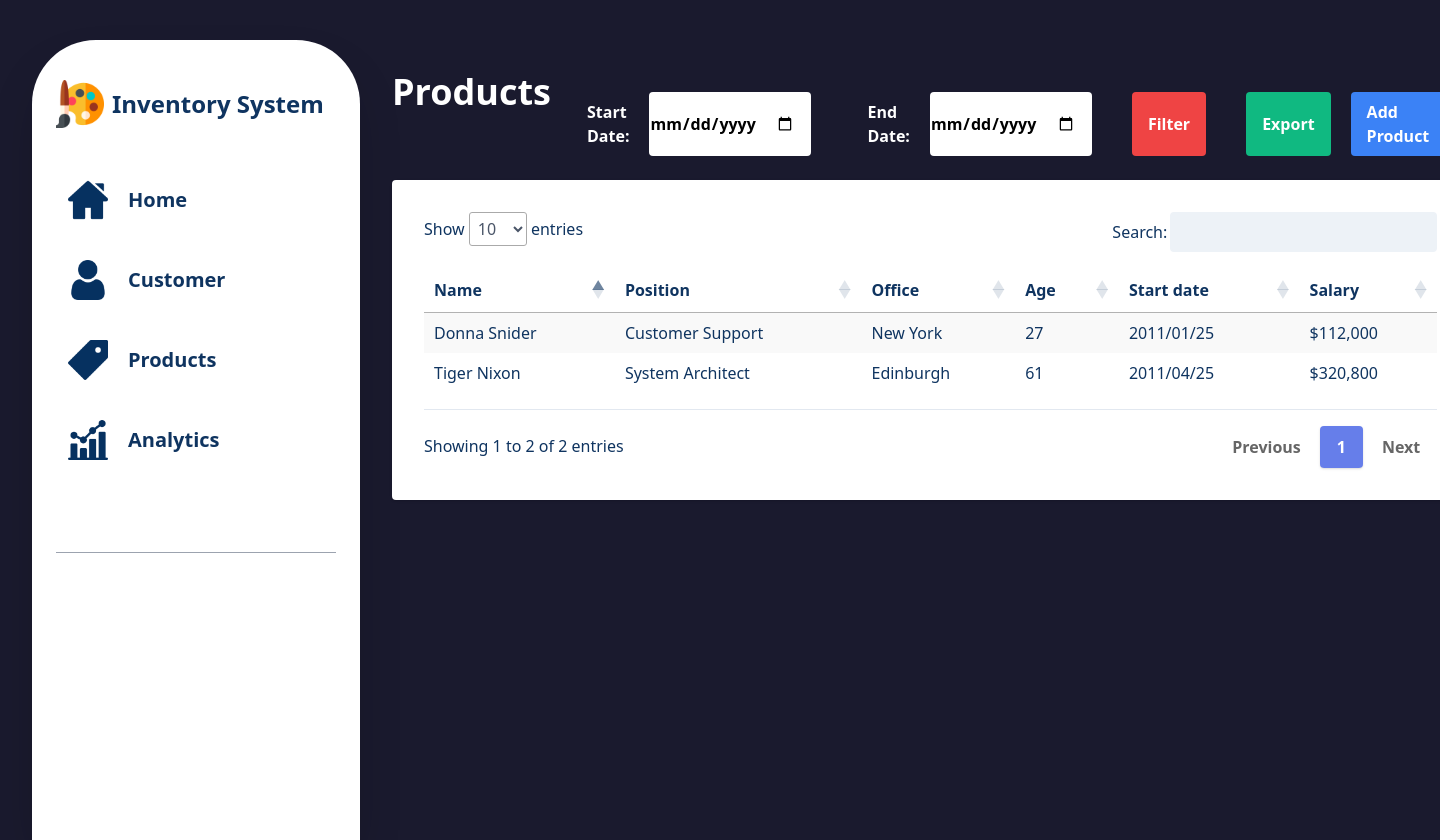
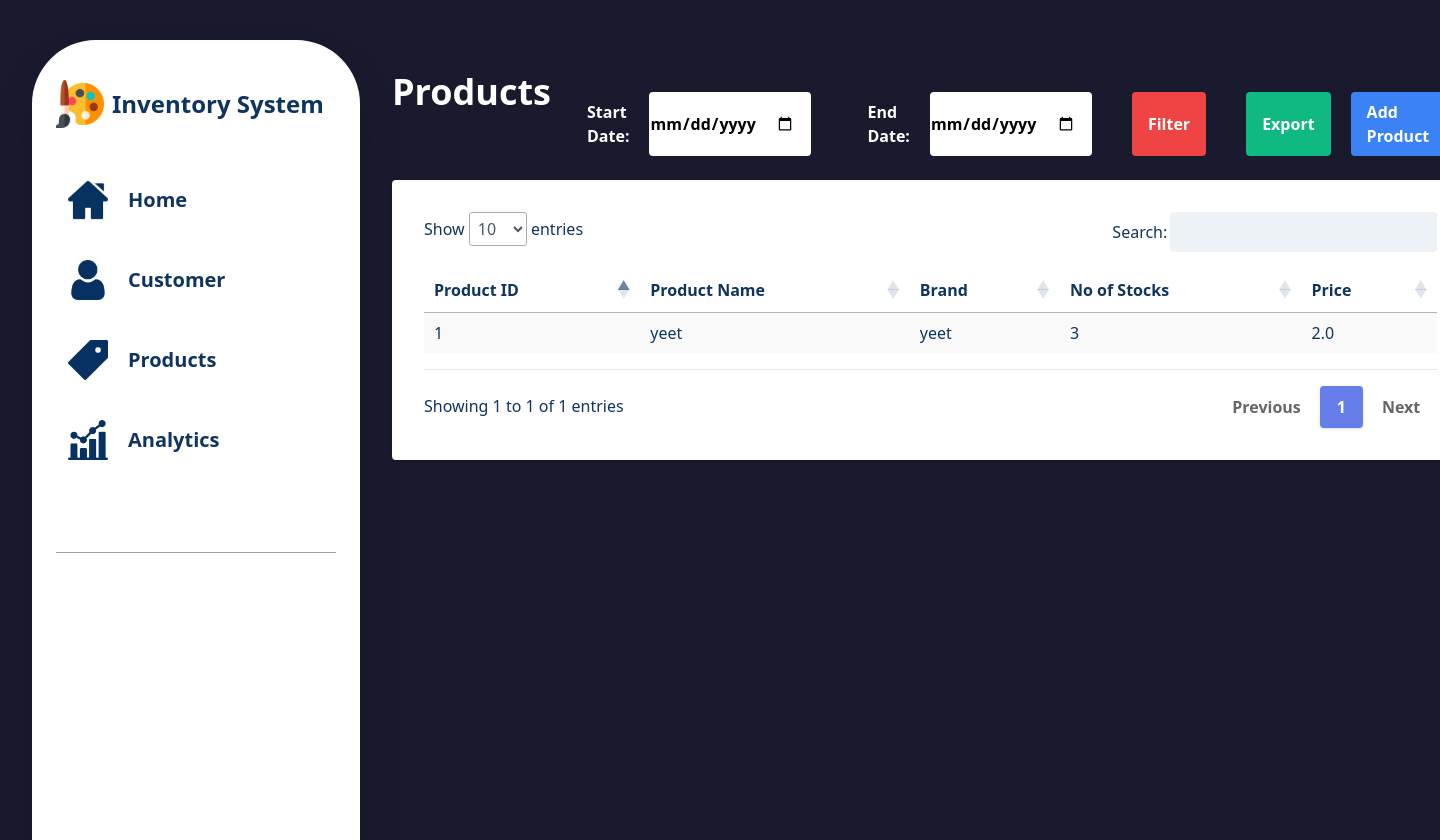
Before and after one commit to wiggle131/IM2-Project, a Django app: page /dashboard/product/ in a window 1440 px wide. Run offline with Django 3.2, Linux system fonts and the light colour scheme; data comes from the database, SQL or seed files in the repository; some libraries are stand-ins or nearby versions.

Commit message:
Able to get from db to product table

```diff
--- a/Inventory_System/dashboard/templates/dashboard/product.html
+++ b/Inventory_System/dashboard/templates/dashboard/product.html
@@ -55,32 +55,23 @@
   >
     <thead>
       <tr>
-        <th data-priority="1">Name</th>
-        <th data-priority="2">Position</th>
-        <th data-priority="3">Office</th>
-        <th data-priority="4">Age</th>
-        <th data-priority="5">Start date</th>
-        <th data-priority="6">Salary</th>
+        <th data-priority="1">Product ID</th>
+        <th data-priority="2">Product Name</th>
+        <th data-priority="3">Brand</th>
+        <th data-priority="4">No of Stocks</th>
+        <th data-priority="5">Price</th>
       </tr>
     </thead>
     <tbody>
+      {% for product in product %}
       <tr>
-        <td>Tiger Nixon</td>
-        <td>System Architect</td>
-        <td>Edinburgh</td>
-        <td>61</td>
-        <td>2011/04/25</td>
-        <td>$320,800</td>
+        <td>{{product.id}}</td>
+        <td>{{product.productname}}</td>
+        <td>{{product.brand}}</td>
+        <td>{{product.no_stocks}}</td>
+        <td>{{product.price}}</td>
       </tr>
-
-      <tr>
-        <td>Donna Snider</td>
-        <td>Customer Support</td>
-        <td>New York</td>
-        <td>27</td>
-        <td>2011/01/25</td>
-        <td>$112,000</td>
-      </tr>
+      {% endfor %}
     </tbody>
   </table>
 </div>
--- a/Inventory_System/dashboard/views.py
+++ b/Inventory_System/dashboard/views.py
@@ -20,7 +20,8 @@ class CustomerView(View):
 
 class ProductView(View):
     def get(self, request):
-        return render(request, 'dashboard/product.html')
+        products = Product.objects.all()
+        return render(request, "dashboard/product.html", {'product': products})
 
    # def post(self, request):
         # change register para product here
@@ -41,8 +42,8 @@ class ProductRegistrationView(View):
             size = request.POST.get("size")
             price = request.POST.get("price")
             no_stock = request.POST.get("no_stocks")
-            form = Product(productname=pname, brand=brand,
-                           color=color, size=size, price=price, no_stocks=no_stock)
+            form = Product(productname=pname, brand=brand, color=color,
+                           size=size, price=price, no_stocks=no_stock)
             form.save()
 
             return render(request, 'dashboard/product.html')
```
